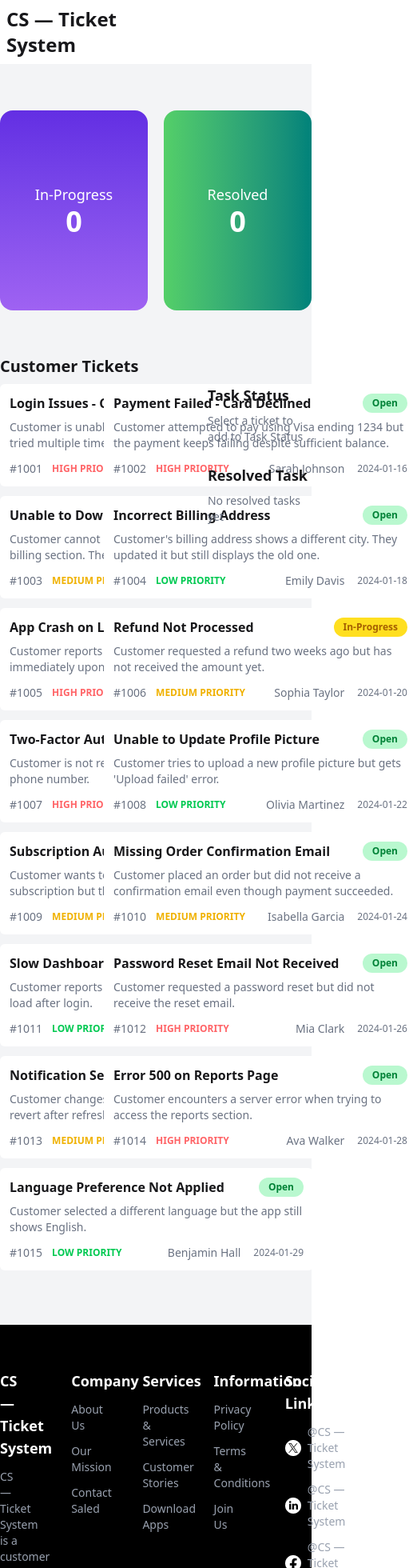
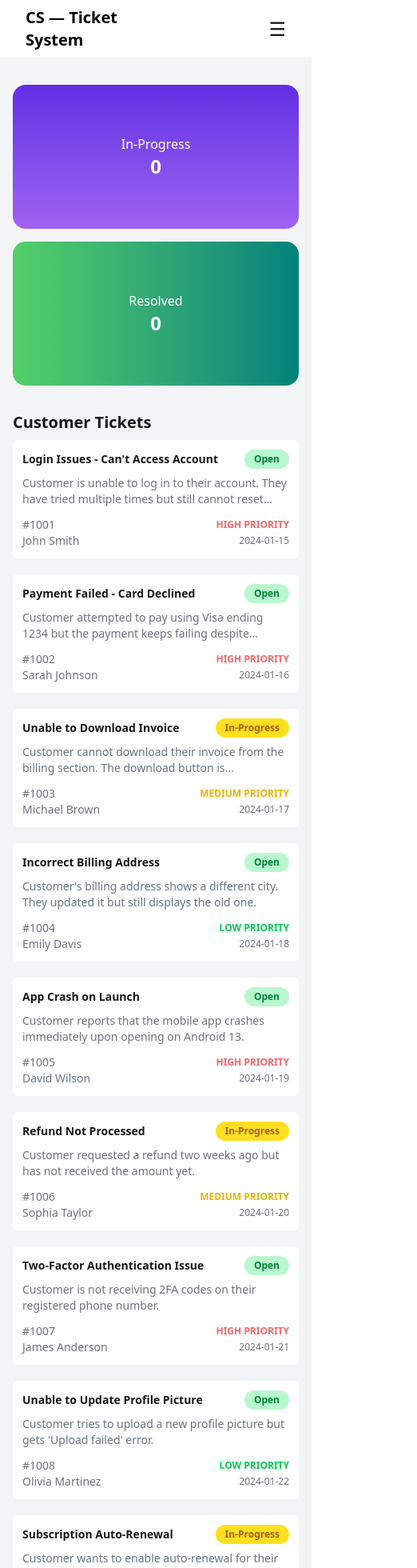
Before and after one commit to Farzana-Akter-Alo/my-7th-assignment, a React (Vite) app: page / in a window 390 px wide. Shown: the top 1960 px of the page at 80% size, 522 px wide, since content can reach past the window. Built offline with nearby package versions, Linux system fonts and the light colour scheme.

Commit message:
added responsiveness

```diff
--- a/src/component/Banner/Banner.jsx
+++ b/src/component/Banner/Banner.jsx
@@ -4,9 +4,9 @@ import ProgressImg from "../../assets/vector1.png";
 const Banner = ({ count }) => {
   return (
     <div>
-      <div className="mx-auto max-w-7xl mt-14 flex items-center justify-center gap-5">
+      <div className="mx-auto max-w-7xl mt-8 lg:mt-14 flex flex-col md:flex-row items-stretch md:items-center justify-center gap-4 sm:gap-5 px-4">
         {/* left side */}
-        <div className="text-white flex-1 h-[250px] relative overflow-hidden rounded-2xl flex flex-col items-center justify-center text-center ">
+        <div className="text-white flex-1 min-h-[180px] sm:min-h-[250px] py-6 relative overflow-hidden rounded-2xl flex flex-col items-center justify-center text-center ">
           <img
             className="absolute inset-0 w-full h-full object-cover"
             src={ProgressImg}
@@ -15,14 +15,16 @@ const Banner = ({ count }) => {
           <div className="absolute inset-0 bg-gradient-to-t from-[#9f62f2] to-[#632ee3]"></div>
 
           <div className="relative z-10 flex flex-col items-center justify-center h-full text-center text-white">
-            <h3 className="text-lg">In-Progress</h3>
-            <p className="text-4xl font-semibold">{count.inProgress}</p>
+            <h3 className="text-md md:text-lg">In-Progress</h3>
+            <p className="text-2xl md:text-4xl font-semibold">
+              {count.inProgress}
+            </p>
           </div>
         </div>
         {/* right side */}
-        <div className="text-white flex-1 h-[250px] rounded-2xl flex flex-col items-center justify-center text-center bg-gradient-to-l from-[#00827A] to-[#54CF68]">
-          <h3 className="text-lg">Resolved</h3>
-          <p className="text-4xl font-semibold">{count.resolved}</p>
+        <div className="text-white flex-1 min-h-[180px] sm:min-h-[250px] py-6 rounded-2xl flex flex-col items-center justify-center text-center bg-gradient-to-l from-[#00827A] to-[#54CF68]">
+          <h3 className="text-md md:text-lg">Resolved</h3>
+          <p className="text-2xl md:text-4xl font-semibold">{count.resolved}</p>
         </div>
       </div>
     </div>
--- a/src/component/Footer/Footer.jsx
+++ b/src/component/Footer/Footer.jsx
@@ -7,23 +7,23 @@ import Icon4 from "../../assets/icon.4.png";
 const Footer = () => {
   return (
     <div className="bg-black text-white mt-14">
-      <div className="mx-auto max-w-7xl">
+      <div className="mx-auto max-w-7xl sm:px-6 lg-px-8">
         {/* full footer */}
-        <div className="  grid grid-cols-5 gap-14 py-14">
+        <div className=" pt-8 grid grid-cols-1 sm:grid-cols-2 md:grid-cols-3 lg:grid-cols-5 gap-8 lg:gap-14 lg:py-14 px-4">
           {/* 1st content */}
-          <div>
-            <h3 className="text-lg font-bold">CS — Ticket System</h3>
-            <p className="text-sm text-gray-400 mt-3">
+          <div className="">
+            <h3 className="text-md sm:text-lg font-bold">CS — Ticket System</h3>
+            <p className="text-xs sm:text-sm text-gray-400 mt-3">
               CS — Ticket System is a customer support management application
               designed to organize and track tickets efficiently. Users can view
-              open tickets, move them to task status, and mark them as resolved,
-              ensuring a smooth and structured support workflow.
+              open tickets,, move them to task status, and mark them as
+              resolved, ensuring a smooth and structured support workflow.
             </p>
           </div>
           {/* 2nd content */}
           <div>
-            <h3 className="text-lg font-bold">Company</h3>
-            <ul className="text-sm text-gray-400 mt-3 space-y-3">
+            <h3 className="text:md sm:text-lg font-bold">Company</h3>
+            <ul className="text-xs sm:text-sm text-gray-400 mt-3 space-y-2 sm:space-y-3">
               <li>
                 <a href="">About Us</a>
               </li>
@@ -37,8 +37,8 @@ const Footer = () => {
           </div>
           {/* 3rd content */}
           <div>
-            <h3 className="text-lg font-bold">Services</h3>
-            <ul className="text-sm text-gray-400 mt-3 space-y-3">
+            <h3 className="text-md sm:text-lg font-bold">Services</h3>
+            <ul className="text-xs sm:text-sm text-gray-400 mt-3 space-y-2 sm:space-y-3">
               <li>
                 <a href="">Products & Services</a>
               </li>
@@ -52,8 +52,8 @@ const Footer = () => {
           </div>
           {/* 4th content */}
           <div>
-            <h3 className="text-lg font-bold">Information</h3>
-            <ul className="text-sm text-gray-400 mt-3 space-y-3">
+            <h3 className="text-md sm:text-lg font-bold">Information</h3>
+            <ul className="text-xs sm:text-sm text-gray-400 mt-3 space-y-2 sm:space-y-3">
               <li>
                 <a href="">Privacy Policy</a>
               </li>
@@ -67,8 +67,8 @@ const Footer = () => {
           </div>
           {/* 5th content */}
           <div>
-            <h3 className="text-lg font-bold">Social Links</h3>
-            <ul className="text-sm text-gray-400 mt-3 space-y-3 ">
+            <h3 className="text-md sm:text-lg font-bold">Social Links</h3>
+            <ul className="text-xs sm:text-sm text-gray-400 mt-3 space-y-3 ">
               <li>
                 <a href="" className="flex items-center gap-2">
                   {" "}
@@ -97,7 +97,7 @@ const Footer = () => {
 
         {/* copyright content */}
         <div className="text-center border-t border-t-gray-900 py-6 ">
-          <p className="text-sm">
+          <p className="text-xs sm:text-sm">
             © 2025 CS — Ticket System. All rights reserved.
           </p>
         </div>
--- a/src/component/Navbar/Navbar.jsx
+++ b/src/component/Navbar/Navbar.jsx
@@ -1,11 +1,12 @@
-import React from "react";
+import React, { useState } from "react";
 
 const Navbar = () => {
+  const [isOpen, setIsOpen] = useState(false);
   return (
     <div className="border-b-2 bg-white border-b-gray-100">
-      <div className="navbar  mx-auto max-w-7xl ">
+      <div className="navbar  mx-auto max-w-7xl px-8 sm:px-8 lg:px-2">
         <div className="navbar-start">
-          <h1 className="text-2xl font-bold">CS — Ticket System</h1>
+          <h1 className="text-xl text-black lg:text-2xl font-bold">CS — Ticket System</h1>
         </div>
         <div className="navbar-end gap-4 hidden lg:flex">
           {/* for nav list */}
@@ -35,6 +36,42 @@ const Navbar = () => {
             </button>
           </div>
         </div>
+
+        {/* mobile hamburger */}
+        <div className="navbar-end lg:hidden">
+          <button onClick={() => setIsOpen(!isOpen)} className="text-2xl">
+            ☰
+          </button>
+        </div>
+
+        {isOpen && (
+          <div className="lg:hidden px-6 py-4 bg-white border-t">
+            <ul className="flex flex-col gap-3 text-black">
+              <li>
+                <a>Home</a>
+              </li>
+              <li>
+                <a>FAQ</a>
+              </li>
+              <li>
+                <a>Changelog</a>
+              </li>
+              <li>
+                <a>Blog</a>
+              </li>
+              <li>
+                <a>Download</a>
+              </li>
+              <li>
+                <a>Contact</a>
+              </li>
+            </ul>
+
+            <button className="w-full mt-4 btn text-white bg-gradient-to-r from-[#632ee3] to-[#9f62f2] hover:from-[#ab9ac4] hover:to-[#7f6ea0] transition-all duration-300">
+              <span>+</span> New Ticket
+            </button>
+          </div>
+        )}
       </div>
     </div>
   );
--- a/src/component/Tickets/Tickets.jsx
+++ b/src/component/Tickets/Tickets.jsx
@@ -58,12 +58,12 @@ const Tickets = ({ ticketsPromise, setCount }) => {
   return (
     <div>
       <div className=" mx-auto max-w-7xl">
-        <h1 className="mt-14 mb-2 font-bold text-xl">Customer Tickets</h1>
+        <h1 className="px-4 mt-8 sm:mt-14 mb-2 font-bold text-xl">Customer Tickets</h1>
         {/* card full section */}
-        <div className="flex">
+        <div className="flex flex-col lg:flex-row gap-6">
           {/* card left section */}
-          <div className="w-2/3">
-            <div className="grid grid-cols-2">
+          <div className="px-4 w-full lg:w-2/3">
+            <div className="grid grid-cols-1 sm:grid-cols-2 gap-2">
               {tickets.map((ticket) => (
                 <TicketsCard
                   key={ticket.id}
@@ -74,7 +74,7 @@ const Tickets = ({ ticketsPromise, setCount }) => {
             </div>
           </div>
           {/* card right section */}
-          <div className="w-1/3">
+          <div className="w-full lg:w-1/3">
             <TicketsCardDetails
               onComplete={handleComplete}
               resolvedTickets={resolvedTickets}
--- a/src/component/Tickets/TicketsCard.jsx
+++ b/src/component/Tickets/TicketsCard.jsx
@@ -7,12 +7,12 @@ const TicketsCard = ({ ticket, onTicketCardClick }) => {
     <div>
       <div
         onClick={() => onTicketCardClick(ticket)}
-        className="w-[392px] p-3 bg-white rounded-md mb-3"
+        className="w-full max-w-[392px] p-3 bg-white rounded-md mb-3 cursor-pointer"
       >
         {/* card title and status */}
 
         <div className="flex items-center justify-between">
-          <h2 className="font-bold">{title}</h2>
+          <h2 className="font-bold text-sm sm:text-base truncate">{title}</h2>
           <button
             className={`px-3 py-1 borde-0  rounded-3xl text-xs font-bold ${
               status === "Open"
@@ -27,10 +27,10 @@ const TicketsCard = ({ ticket, onTicketCardClick }) => {
         </div>
         {/* card description */}
         <div>
-          <p className="text-sm mt-2 text-gray-500">{description}</p>
+          <p className="text-sm mt-2 text-gray-500 line-clamp-2">{description}</p>
         </div>
-        <div className="flex items-center justify-between mt-3 ">
-          <div className="flex items-center gap-3">
+        <div className="flex flex-col sm:flex-row sm:items-center sm:justify-between mt-3 ">
+          <div className="flex justify-between items-center gap-3">
             {/* card id & priority */}
             <span className="text-sm text-gray-500">#{id}</span>
             <p
@@ -48,7 +48,7 @@ const TicketsCard = ({ ticket, onTicketCardClick }) => {
             </p>
           </div>
           {/* card cutomer name and date */}
-          <div className="flex items-center gap-4">
+          <div className="flex justify-between items-center gap-4">
             <h3 className="text-sm  text-gray-500">{customer}</h3>
             <span className="text-xs  text-gray-500">{createdAt}</span>
           </div>
--- a/src/component/Tickets/TicketsCardDetails.jsx
+++ b/src/component/Tickets/TicketsCardDetails.jsx
@@ -5,21 +5,21 @@ const TicketsCardDetails = ({ taskStatus, resolvedTickets, onComplete }) => {
     <div>
       <div>
         {/* task status */}
-        <h2 className="text-lg font-bold mb-2">Task Status</h2>
-        <div className="">
+        <h2 className="px-4 text-lg font-bold mb-2 ">Task Status</h2>
+        <div className="px-4">
           {taskStatus.length === 0 ? (
-            <p className="text-sm text-gray-500">
+            <p className=" text-sm text-gray-500">
               Select a ticket to add to Task Status
             </p>
           ) : (
             taskStatus.map((ticket) => (
               <div
-                className="bg-white px-4 py-2  rounded-md mb-3"
+                className="bg-white px-4 py-2  rounded-md mb-3 w-full sm:w-auto sm:max-w-[394px]"
                 key={ticket.id}
               >
                 <p className="text-md font-semibold">{ticket.title}</p>
                 <button
-                  className="bg-green-600 px-2 py-2 w-[394px] text-white text-sm rounded-sm mt-4 mb-2"
+                  className="bg-green-600 px-2 py-2 w-full sm:max-w-[394px] text-white text-sm rounded-sm mt-4 mb-2"
                   onClick={() => onComplete(ticket)}
                 >
                   Complete
@@ -31,14 +31,17 @@ const TicketsCardDetails = ({ taskStatus, resolvedTickets, onComplete }) => {
       </div>
 
       {/* resolved task */}
-      <div>
-        <h2 className="text-lg font-bold mt-6 mb-2">Resolved Task</h2>
+      <div className="px-4">
+        <h2 className=" text-lg font-bold mt-6 mb-2">Resolved Task</h2>
         <div>
           {resolvedTickets.length === 0 ? (
-            <p className="text-sm text-gray-500"> No resolved tasks yet</p>
+            <p className=" text-sm text-gray-500"> No resolved tasks yet</p>
           ) : (
             resolvedTickets.map((ticket) => (
-              <div className="bg-[#E0E7FF] rounded-sm px-4 py-6 mb-3 font-semibold" key={ticket.id}>
+              <div
+                className="bg-[#E0E7FF] rounded-sm px-4 py-6 mb-3 font-semibold"
+                key={ticket.id}
+              >
                 {ticket.title}
               </div>
             ))
```
Also changed, not shown: 1 other file (tests, documents, lock files or other folders).
